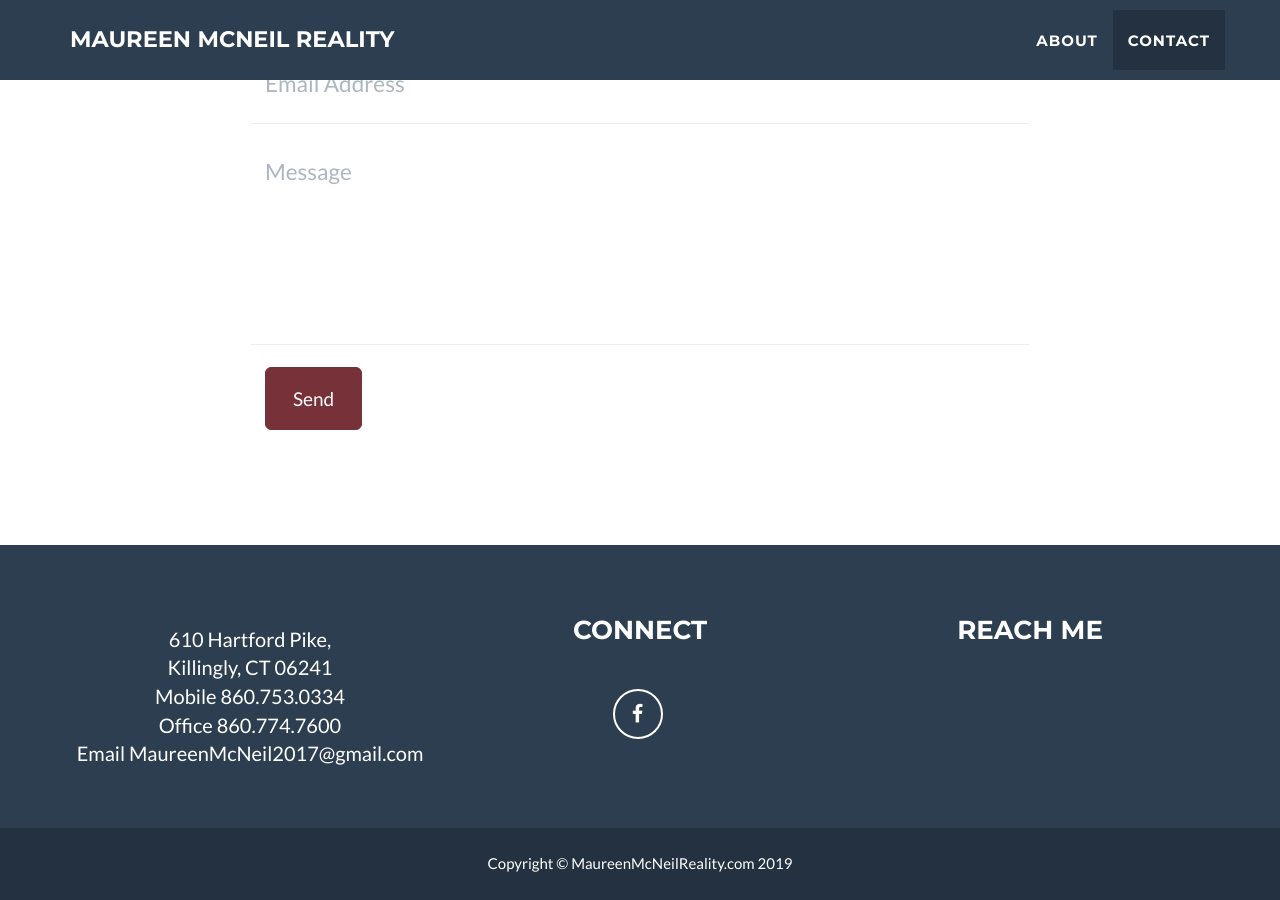
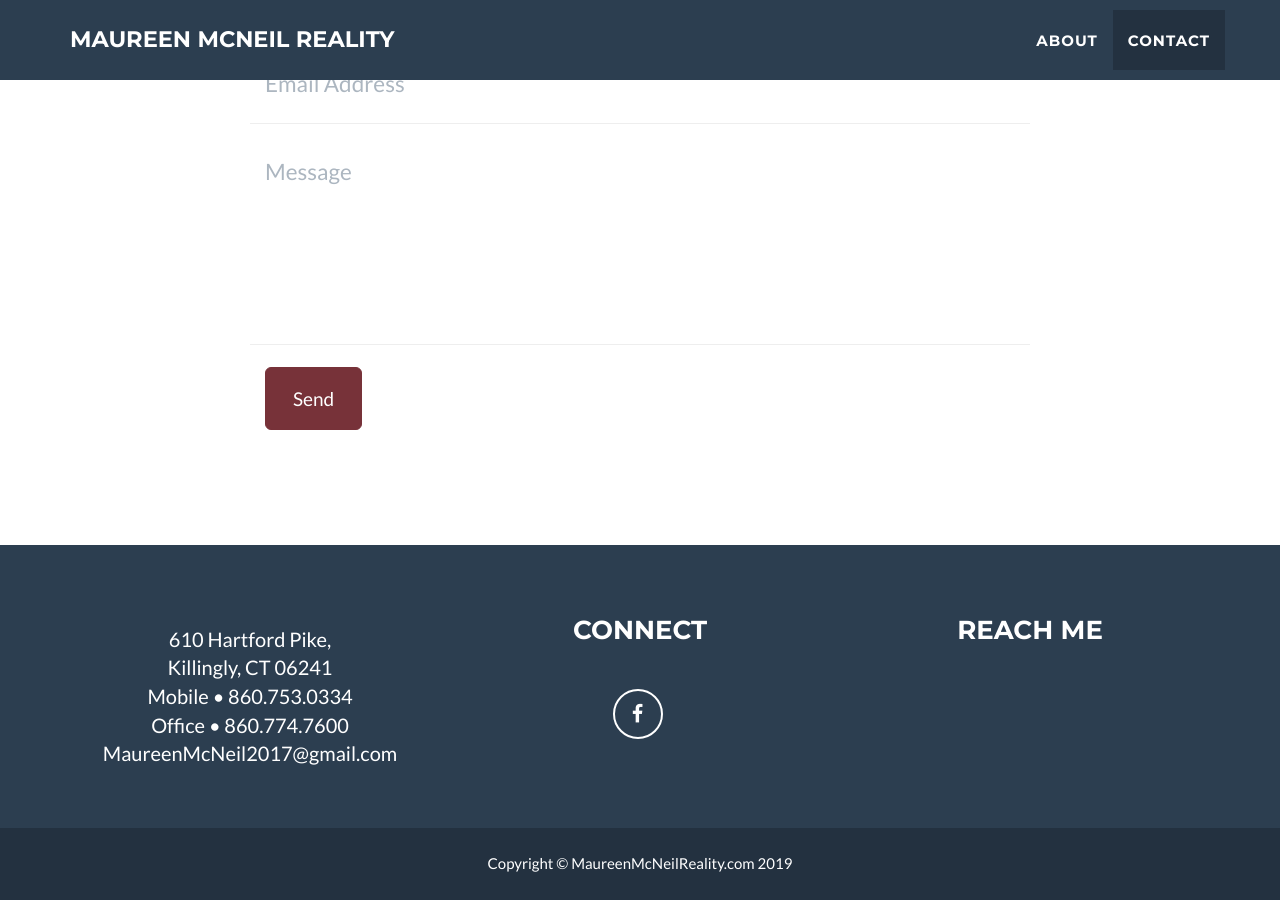
Before and after one commit to maureenmcneilreality/maureenmcneilreality, a Jekyll site: the page built from index.html, in a window 1280 px wide and 900 px high, scrolled down 1978 px. Built offline with Jekyll 4.4.1, drawn with Linux system fonts in a browser that asks for light colours.

Commit message:
Update _config.yml

```diff
--- a/_config.yml
+++ b/_config.yml
@@ -41,9 +41,9 @@ footer:
 address:
   - line: 610 Hartford Pike,
   - line: Killingly, CT 06241
-  - line: Mobile 860.753.0334
-  - line: Office 860.774.7600
-  - line: Email MaureenMcNeil2017@gmail.com
+  - line: Mobile • 860.753.0334
+  - line: Office • 860.774.7600
+  - line: MaureenMcNeil2017@gmail.com
 
 # Social networks usernames (many more available: google-plus, flickr, dribbble, pinterest, instagram, tumblr, linkedin, etc.)
 social:
```
